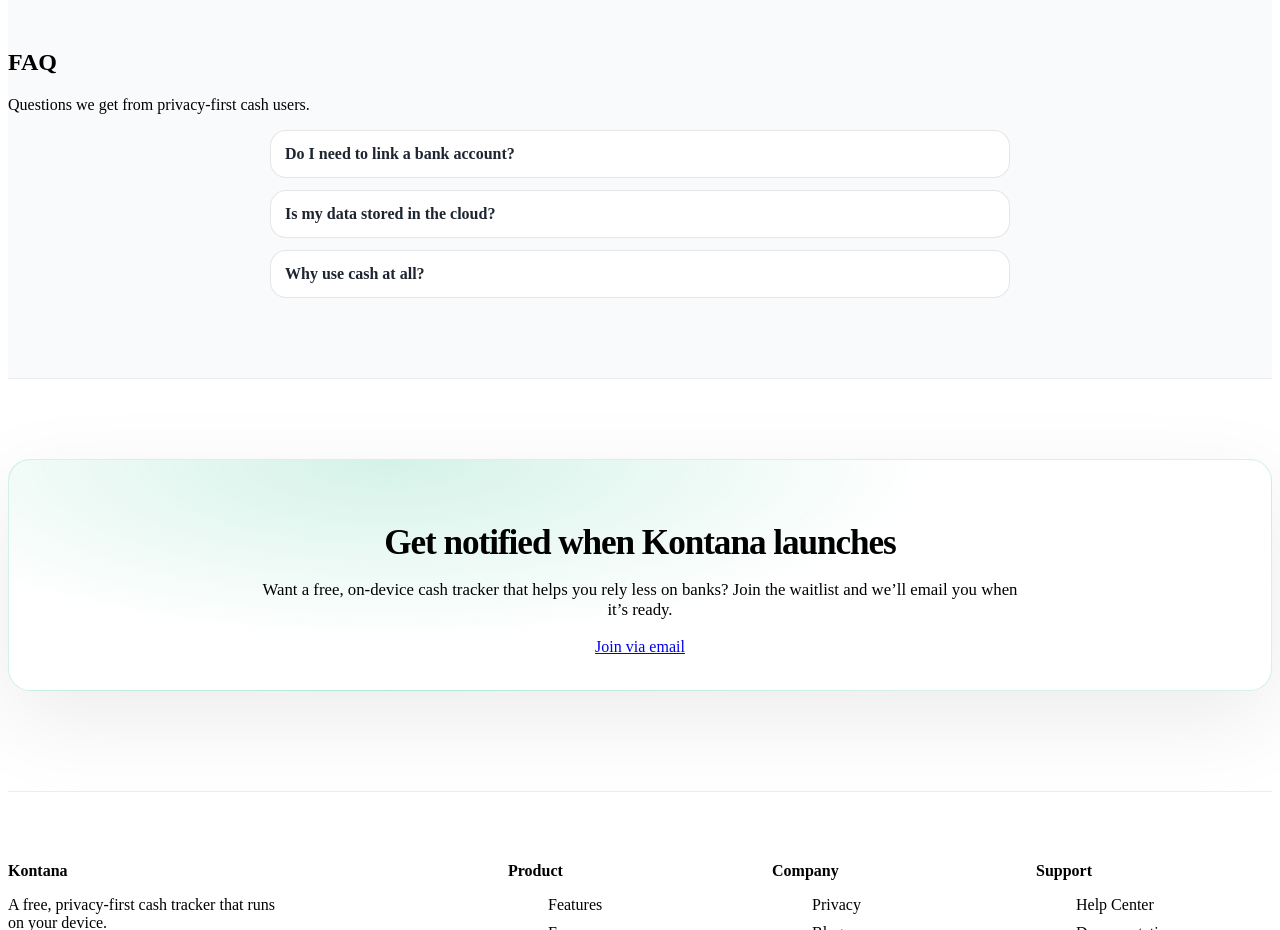
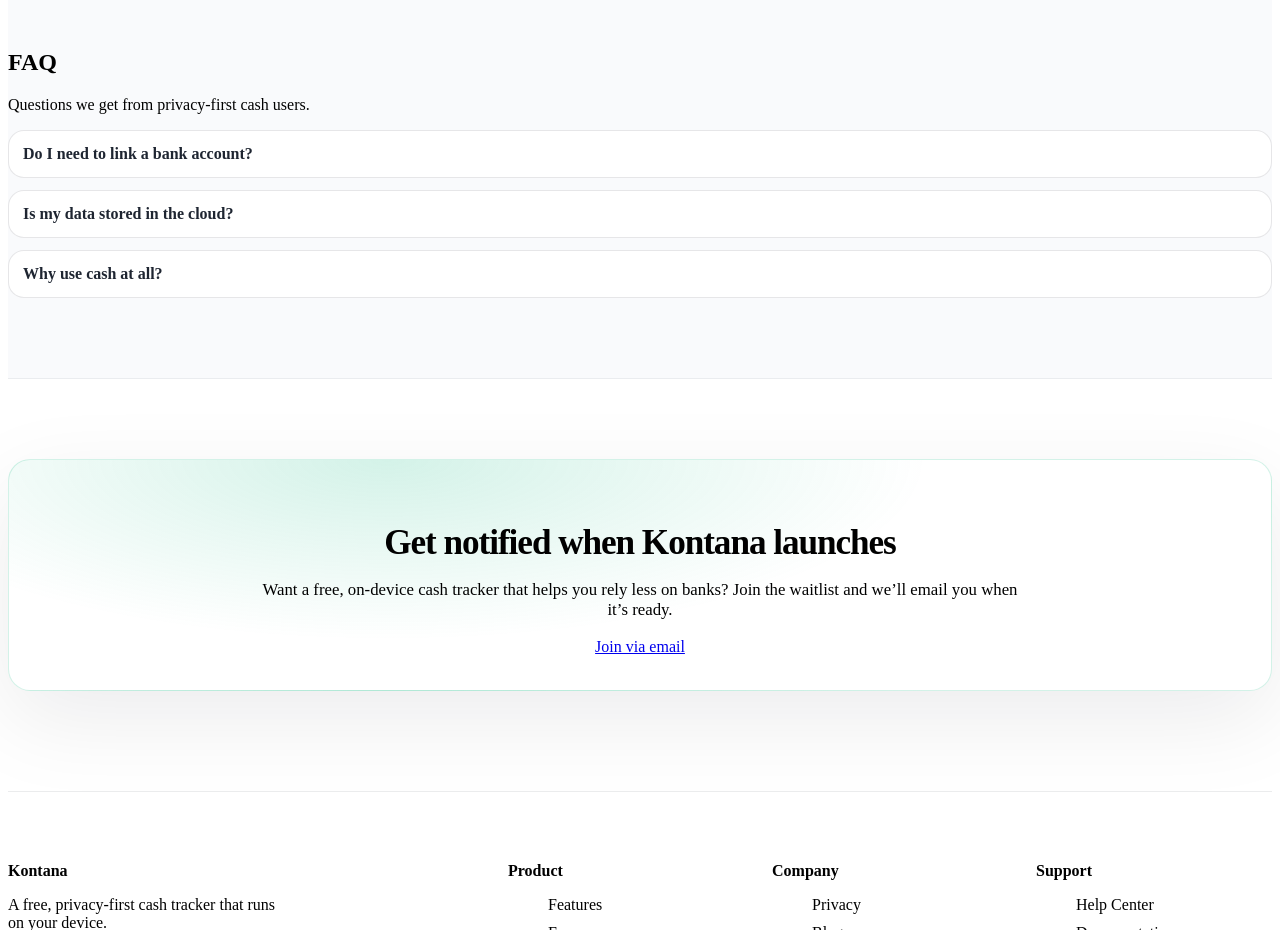
Before and after one commit to plasticrutherfordium/getkontana, an Astro site: page / in a window 1280 px wide. Shown: the part 3020-3950 px from the top of the page. Built offline with nearby package versions, Linux system fonts and the light colour scheme; Astro itself is replaced by a stand-in of ours.

Commit message:
Remove FAQ grid max-width to align with global container

```diff
--- a/src/pages/index.astro
+++ b/src/pages/index.astro
@@ -733,8 +733,6 @@
 	}
 
 	.faq-grid {
-		max-width: 740px;
-		margin: 0 auto;
 		display: grid;
 		gap: 12px;
 	}
```
